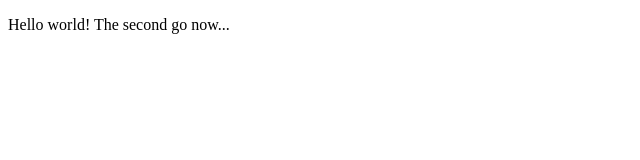
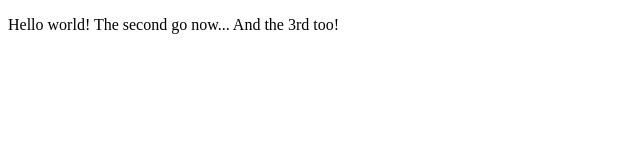
Before and after one commit to kelvinburke/kelvinburke.github.io, a plain HTML site: page index.html in a window 1280 px wide. Shown: the whole page, without its empty margins (0-640 px from the left). Drawn offline with Linux system fonts and the light colour scheme.

Commit message:
3rd index.html

```diff
--- a/index.html
+++ b/index.html
@@ -7,6 +7,6 @@
         </title>
     </head>
     <body>
-        <p>Hello world! The second go now...</p>
+        <p>Hello world! The second go now... And the 3rd too!</p>
     </body>
 </html>
```
